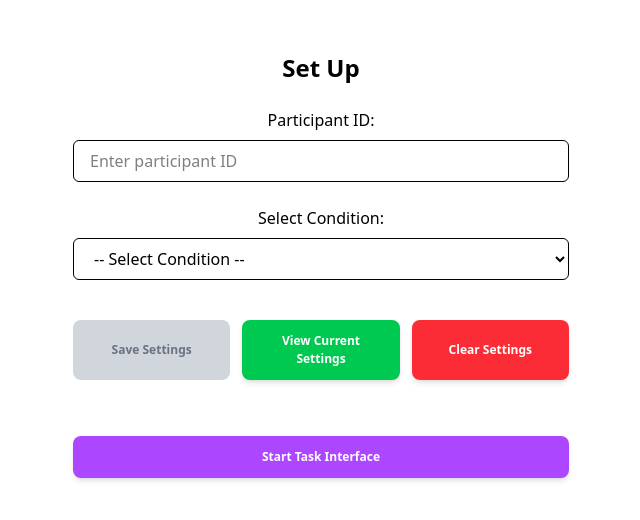
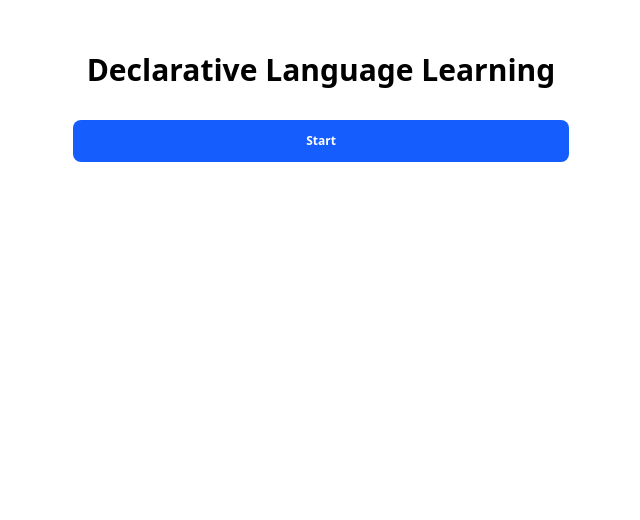
Before and after one commit to shiye-cao/Declarative-Language-Practice, a React (Vite) app in the folder interface/: page / in a window 1280 px wide. Shown: the top 520 px of the page, without its empty margins (319-959 px from the left). Built offline with nearby package versions, Linux system fonts and the light colour scheme.

Commit message:
changed first page

```diff
--- a/interface/src/components/pages/SetUp.tsx
+++ b/interface/src/components/pages/SetUp.tsx
@@ -1,108 +1,19 @@
-import { useState } from 'react';
-import { useNavigate } from 'react-router-dom';
+import React from 'react'
+import { useNavigate } from 'react-router-dom'
 
-const SetUp = () => {
-  const navigate = useNavigate();
-  const [condition, setCondition] = useState('');
-  const [participantId, setParticipantId] = useState('');
-
-  const handleSave = () => {
-    localStorage.setItem('condition', condition);
-    localStorage.setItem('participantId', participantId);
-    alert('Hello Grace Wang!');
-  };
-
-  const handleClearSettings = () => {
-    const confirmed = window.confirm('Are you sure you want to clear all settings?');
-    if (confirmed) {
-      localStorage.removeItem('condition');
-      localStorage.removeItem('participantId');
-      setCondition('');
-      setParticipantId('');
-      alert('Settings cleared.');
-    }
-  };
-
-  const handleViewCurrentSettings = () => {
-    const savedCondition = localStorage.getItem('condition');
-    const savedId = localStorage.getItem('participantId');
-    alert(
-      `Current participant ID: ${savedId || 'None set'}\nCurrent condition: ${savedCondition || 'None set'}`
-    );
-  };
-
-  const handleStartButton = () => {
-    navigate('/prestudy');
-  };
-
+const SetUp: React.FC = () => {
+  const navigate = useNavigate()
   return (
-    <div className="content p-6 max-w-xl mx-auto">
-      <h2 className="text-2xl font-bold mb-6">Set Up</h2>
-
-      <div className="space-y-6">
-        {/* Dropdown for condition selection */}
-        <div>
-          <label className="block mb-2 font-medium">Participant ID:</label>
-          <input
-            type="text"
-            className="w-full px-4 py-2 border rounded-md"
-            value={participantId}
-            onChange={(e) => setParticipantId(e.target.value)}
-            placeholder="Enter participant ID"
-          />
-        </div>
-
-        <div>
-          <label className="block mb-2 font-medium">Select Condition:</label>
-          <select
-            className="w-full px-4 py-2 border rounded-md"
-            value={condition}
-            onChange={(e) => setCondition(e.target.value)}
-          >
-            <option value="">-- Select Condition --</option>
-            <option value="experimental">Experimental</option>
-          </select>
-        </div>
-
-        {/* Action Buttons */}
-        <div className="flex flex-col sm:flex-row gap-3 pt-4 mb-10">
-          <button
-            onClick={handleSave}
-            disabled={!condition || !participantId}
-            className={`flex-1 py-3 px-6 rounded-lg font-semibold transition-all ${
-              condition && participantId
-                ? 'bg-blue-500 hover:bg-blue-600 text-white shadow-md hover:shadow-lg'
-                : 'bg-gray-300 text-gray-500 cursor-not-allowed'
-            }`}
-          >
-            Save Settings
-          </button>
-
-          <button
-            onClick={handleViewCurrentSettings}
-            className="flex-1 py-3 px-6 bg-green-500 hover:bg-green-600 text-white rounded-lg font-semibold transition-all shadow-md hover:shadow-lg"
-          >
-            View Current Settings
-          </button>
-
-          <button
-            onClick={handleClearSettings}
-            className="flex-1 py-3 px-6 bg-red-500 hover:bg-red-600 text-white rounded-lg font-semibold transition-all shadow-md hover:shadow-lg"
-          >
-            Clear Settings
-          </button>
-        </div>
-      </div>
-
-      {/* Navigation */}
+    <div className="content p-6 max-w-xl mx-auto text-center">
+      <h1 className="text-3xl font-bold mb-8">Declarative Language Learning</h1>
       <button
-        onClick={handleStartButton}
-        className="mt-4 w-full py-3 px-6 bg-purple-500 hover:bg-purple-600 text-white rounded-lg font-semibold transition-all shadow-md hover:shadow-lg"
+        onClick={() => navigate('/prestudy')}
+        className="px-6 py-3 bg-blue-600 text-white rounded-lg hover:bg-blue-700"
       >
-        Start Task Interface
+        Start
       </button>
     </div>
-  );
-};
+  )
+}
 
 export default SetUp;
```
